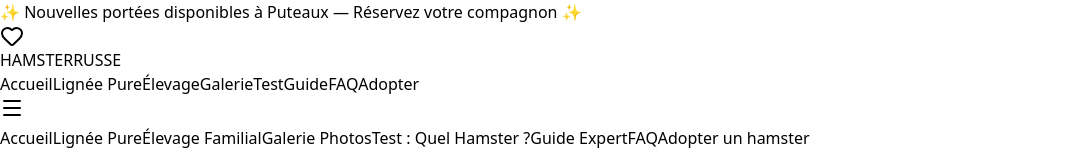
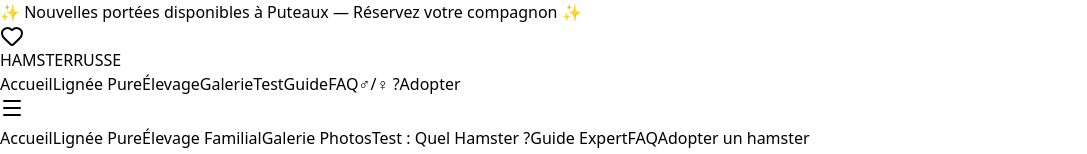
Before and after one commit to clementdharcourt-WAC/hamster-russe, a React (Vite) app: page / in a window 1280 px wide. Shown: the top 154 px of the page, without its empty margins (0-1087 px from the left). Built offline with nearby package versions, Linux system fonts and the light colour scheme.

Commit message:
Revert "Suppression du raccourci sexage dans le header"
This reverts commit b1ac2001c141d49666b9ecf4c9c8a75647c2ca37.

```diff
--- a/src/App.jsx
+++ b/src/App.jsx
@@ -477,6 +477,13 @@ const Website = () => {
                   <span className="absolute bottom-0 left-0 w-0 h-0.5 bg-amber-600 transition-all duration-300 group-hover:w-full"></span>
                 </a>
               ))}
+              <a
+                href="#faq"
+                onClick={(e) => { e.preventDefault(); scrollToFaq(8); }}
+                className="text-gray-600 hover:text-amber-600 text-sm font-semibold transition-colors"
+              >
+                ♂/♀ ?
+              </a>
               <a
                 href="#contact"
                 className="bg-gray-900 text-white hover:bg-amber-600 px-6 py-2.5 rounded-full text-sm font-bold transition-all duration-300 shadow-lg hover:shadow-amber-200 hover:-translate-y-0.5 active:translate-y-0"
```
